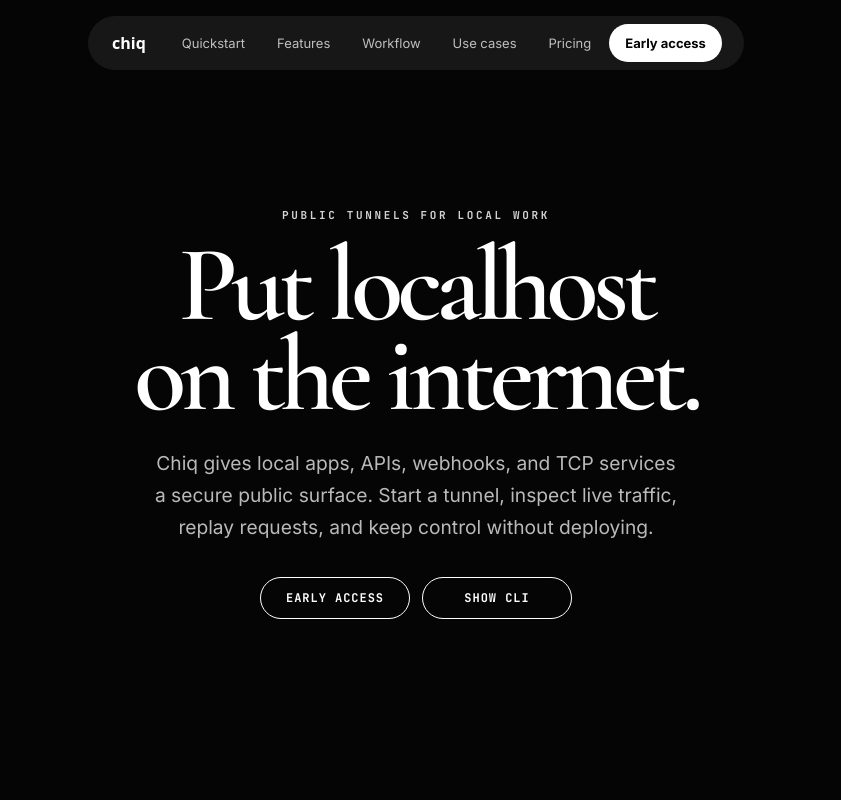
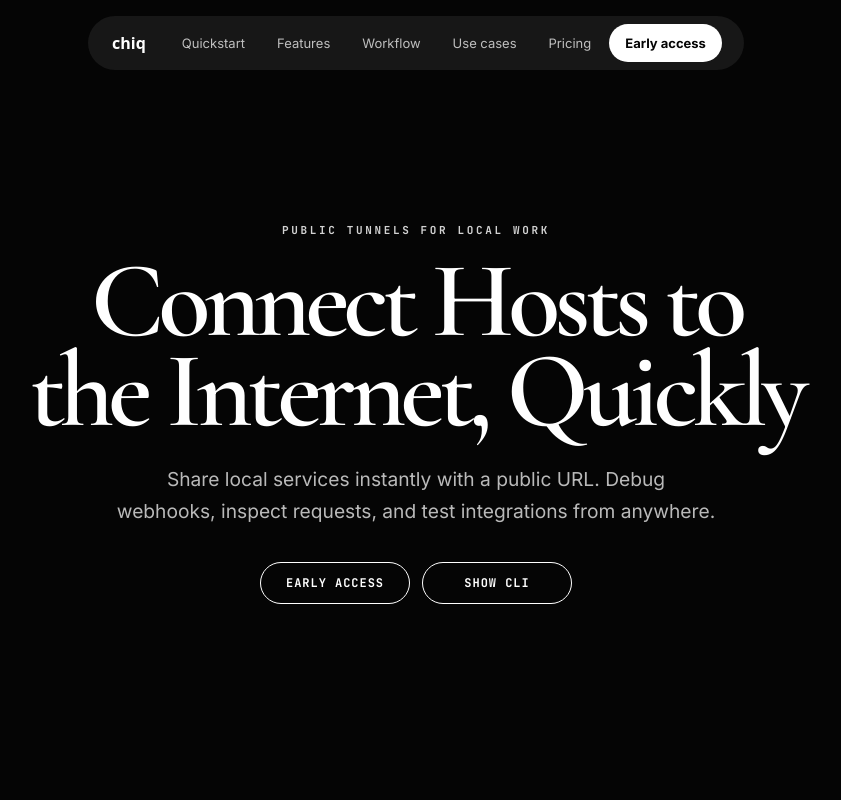
Before and after one commit to tutorbek/chiq.uz, a plain HTML site: page index.html in a window 1280 px wide. Shown: the top 800 px of the page, without its empty margins (224-1065 px from the left). Drawn offline with nearby package versions, Linux system fonts and the light colour scheme; a web font is replaced by a local one.

Commit message:
Update title and hero section text in index.html

```diff
--- a/index.html
+++ b/index.html
@@ -5,7 +5,7 @@
   <meta name="viewport" content="width=device-width, initial-scale=1.0">
   <meta name="description" content="chiq.uz creates public tunnels for localhost with request inspection, replay, HTTP and TCP forwarding, custom domains, and traffic controls.">
   <meta name="theme-color" content="#050505">
-  <title>chiq.uz - Public tunnels for local development</title>
+  <title>chiq.uz - Connect Home Hosts to the Internet, Quickly.</title>
   <link rel="icon" href="favicons/favicon.ico?v=2" sizes="any">
   <link rel="icon" type="image/png" sizes="32x32" href="favicons/favicon-32x32.png?v=2">
   <link rel="icon" type="image/png" sizes="16x16" href="favicons/favicon-16x16.png?v=2">
@@ -181,8 +181,9 @@
     <section class="hero">
       <div class="hero-inner">
         <p class="kicker">Public tunnels for local work</p>
-        <h1>Put localhost on the internet.</h1>
-        <p class="lead">Chiq gives local apps, APIs, webhooks, and TCP services a secure public surface. Start a tunnel, inspect live traffic, replay requests, and keep control without deploying.</p>
+        <h1>Connect Hosts to the Internet, Quickly</h1>
+        <p class="lead">Share local services instantly with a public URL.
+  Debug webhooks, inspect requests, and test integrations from anywhere.</p>
         <div class="actions"><a class="btn" target="_blank" href="https://t.me/bkzd19">Early access</a><a class="btn" href="#quickstart">Show CLI</a></div>
       </div>
     </section>
```
